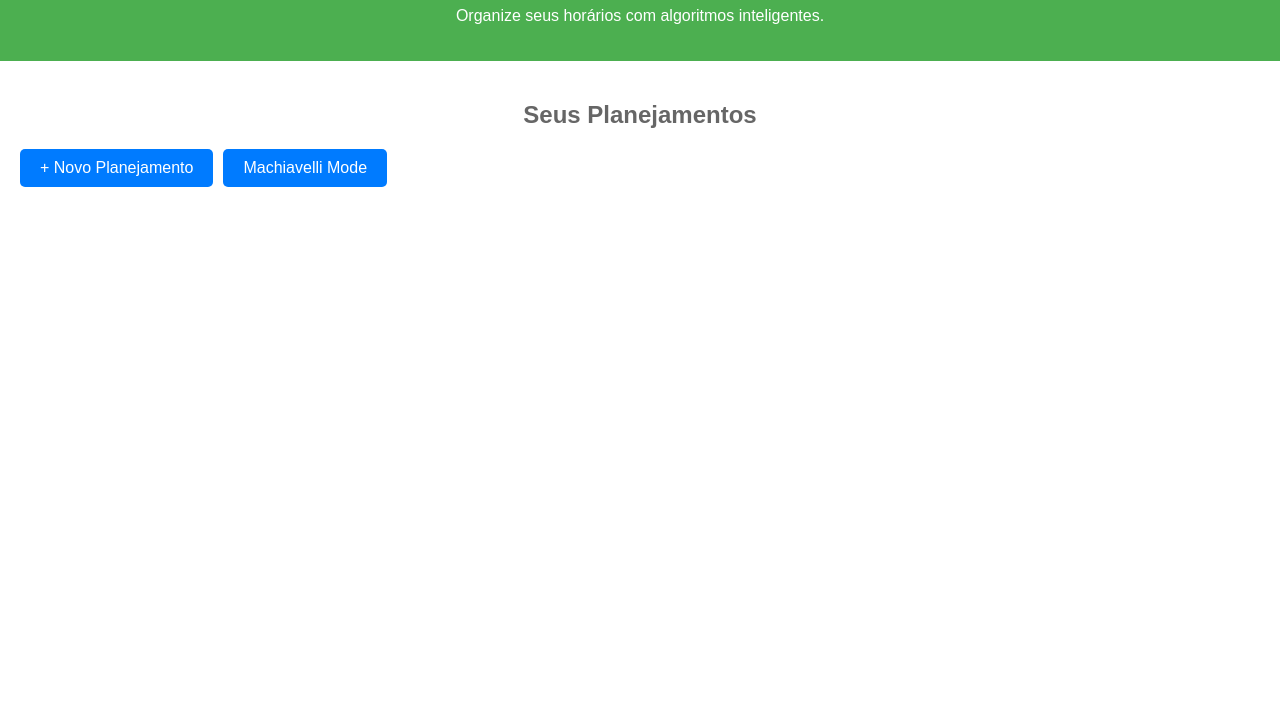
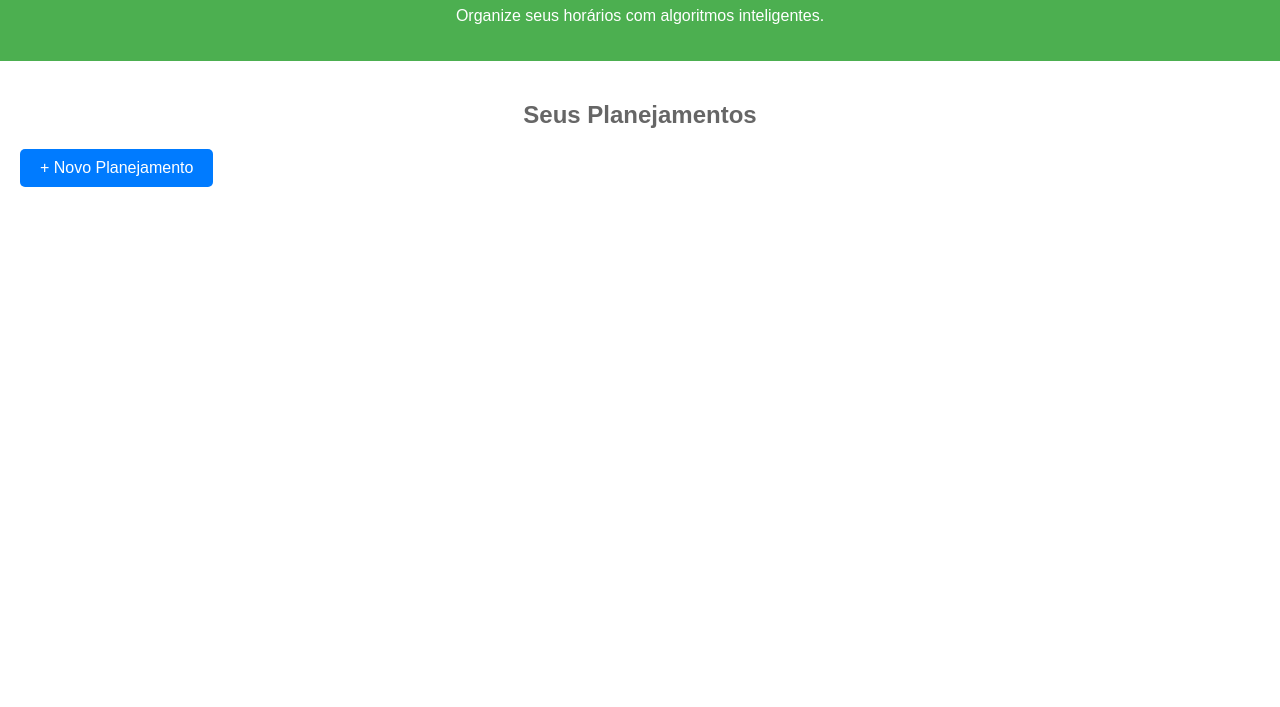
Before and after one commit to projeto-de-algoritmos-2024/Greed_Mastermind, a plain HTML site: page index.html in a window 1280 px wide. Shown: the part 93-800 px from the top of the page. Drawn offline with Linux system fonts and the light colour scheme.

Commit message:
fix: remove Machiavelli button

```diff
--- a/index.html
+++ b/index.html
@@ -25,7 +25,6 @@
         <button data-plan="intervalScheduling">Planejamento do Dia</button>
         <button data-plan="minimizeLateness">Planejamento de Estratégia</button>
       </div>
-      <button id="machiavelli-mode">Machiavelli Mode</button>
     </div>
   </main>
   <script src="scripts/app.js"></script>
```
Also changed, not shown: machiavelli.html (deleted).
